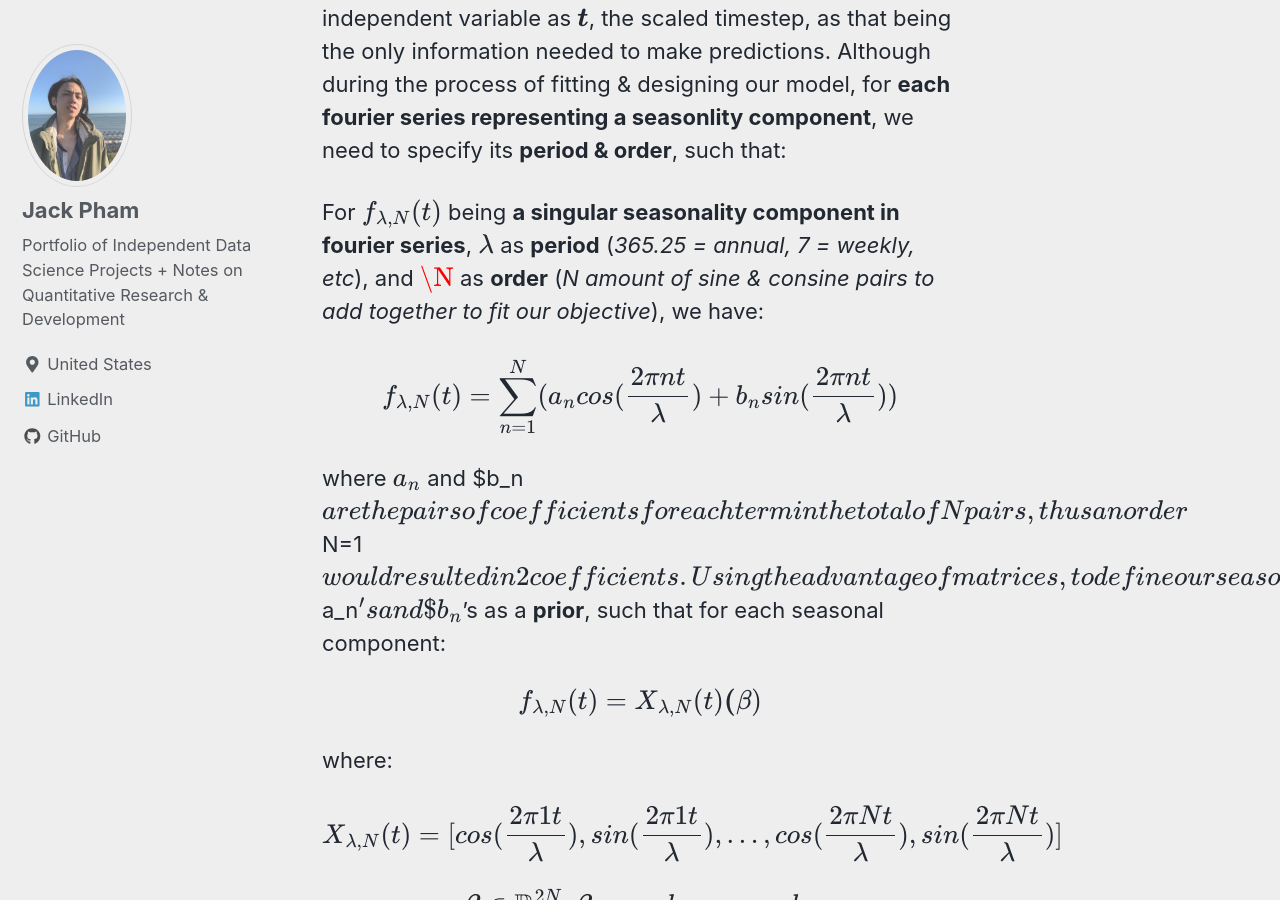
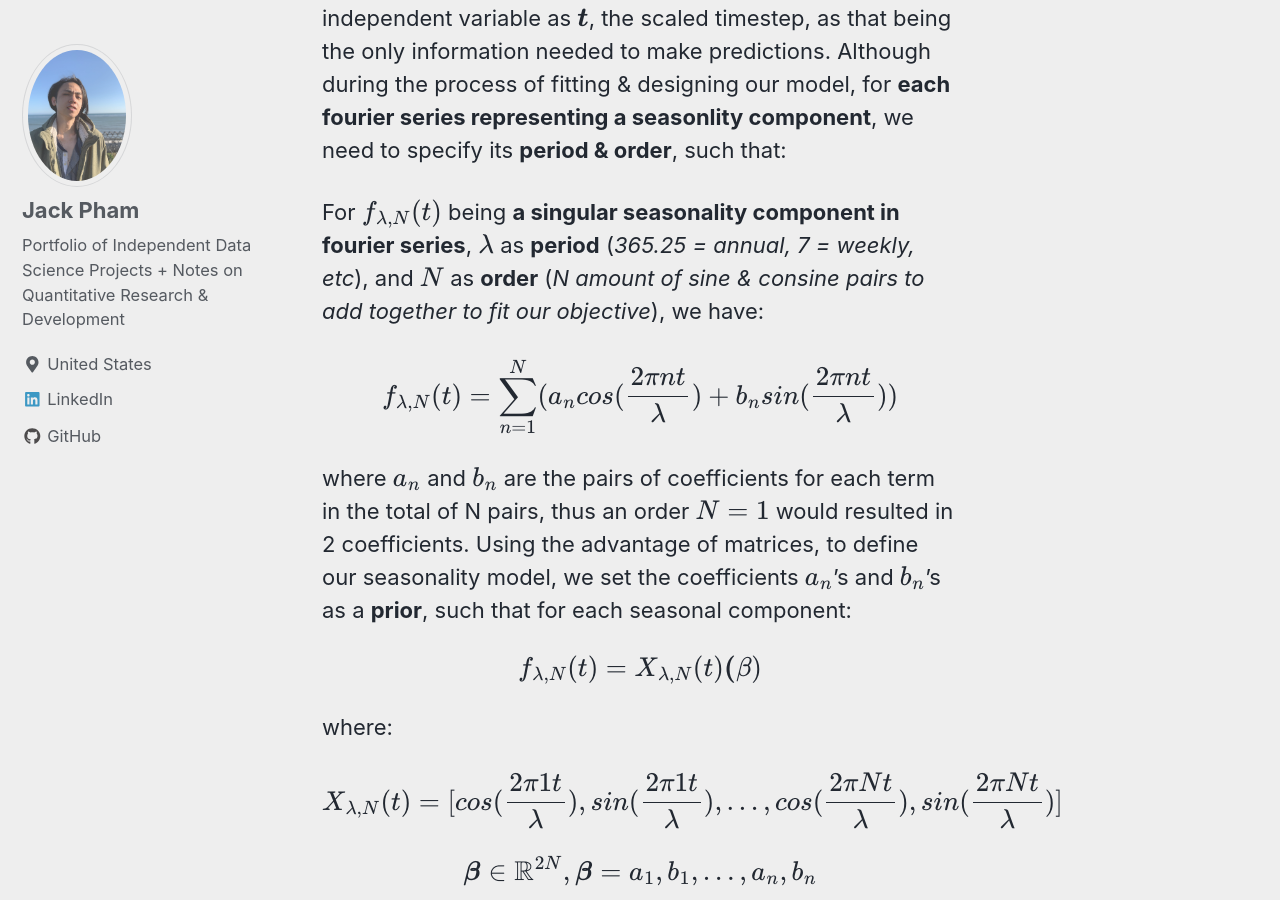
Before and after one commit to jp-quant/jp-quant.github.io, a Jekyll site: the page built from _posts/2020-09-18-fbprophet_bayesian_glm.md, in a window 1280 px wide and 900 px high, scrolled down 18326 px. Built offline with Jekyll 4.4.1, drawn with Linux system fonts in a browser that asks for light colours; nearby versions of some CDN libraries; formulas are drawn with MathJax 3.

Commit message:
glm updates

```diff
--- a/_posts/2020-09-18-fbprophet_bayesian_glm.md
+++ b/_posts/2020-09-18-fbprophet_bayesian_glm.md
@@ -301,11 +301,11 @@ In mathematics, the **fourier series** is an extremely powerful series that, in
 
 To compute a fourier series as a seasonal effect *through time*, as per our time-series modeling, we simply set our independent variable as $$\boldsymbol{t}$$, the scaled timestep, as that being the only information needed to make predictions. Although during the process of fitting & designing our model, for **each fourier series representing a seasonlity component**, we need to specify its **period & order**, such that:
 
-For $$f_{\lambda,N}(t)$$ being **a singular seasonality component in fourier series**, $$\lambda$$ as **period** (*365.25 = annual, 7 = weekly, etc*), and $$\N$$ as **order** (*N amount of sine & consine pairs to add together to fit our objective*), we have:
+For $$f_{\lambda,N}(t)$$ being **a singular seasonality component in fourier series**, $$\lambda$$ as **period** (*365.25 = annual, 7 = weekly, etc*), and $$N$$ as **order** (*N amount of sine & consine pairs to add together to fit our objective*), we have:
 
 $$f_{\lambda,N}(t) = \sum_{n=1}^{N}(a_{n} cos(\frac{2\pi nt}{\lambda}) + b_{n}sin(\frac{2\pi nt}{\lambda}))$$
 
-where $$a_n$$ and $b_n$$ are the pairs of coefficients for each term in the total of N pairs, thus an order $$N=1$$ would resulted in 2 coefficients. Using the advantage of matrices, to define our seasonality model, we set the coefficients $$a_n$$'s and $b_n$$'s as a **prior**, such that for each seasonal component:
+where $$a_n$$ and $$b_n$$ are the pairs of coefficients for each term in the total of N pairs, thus an order $$N=1$$ would resulted in 2 coefficients. Using the advantage of matrices, to define our seasonality model, we set the coefficients $$a_n$$'s and $$b_n$$'s as a **prior**, such that for each seasonal component:
 
 $$f_{\lambda,N}(t) = X_{\lambda,N}(t) \boldsymbol(\beta)$$
 
```
